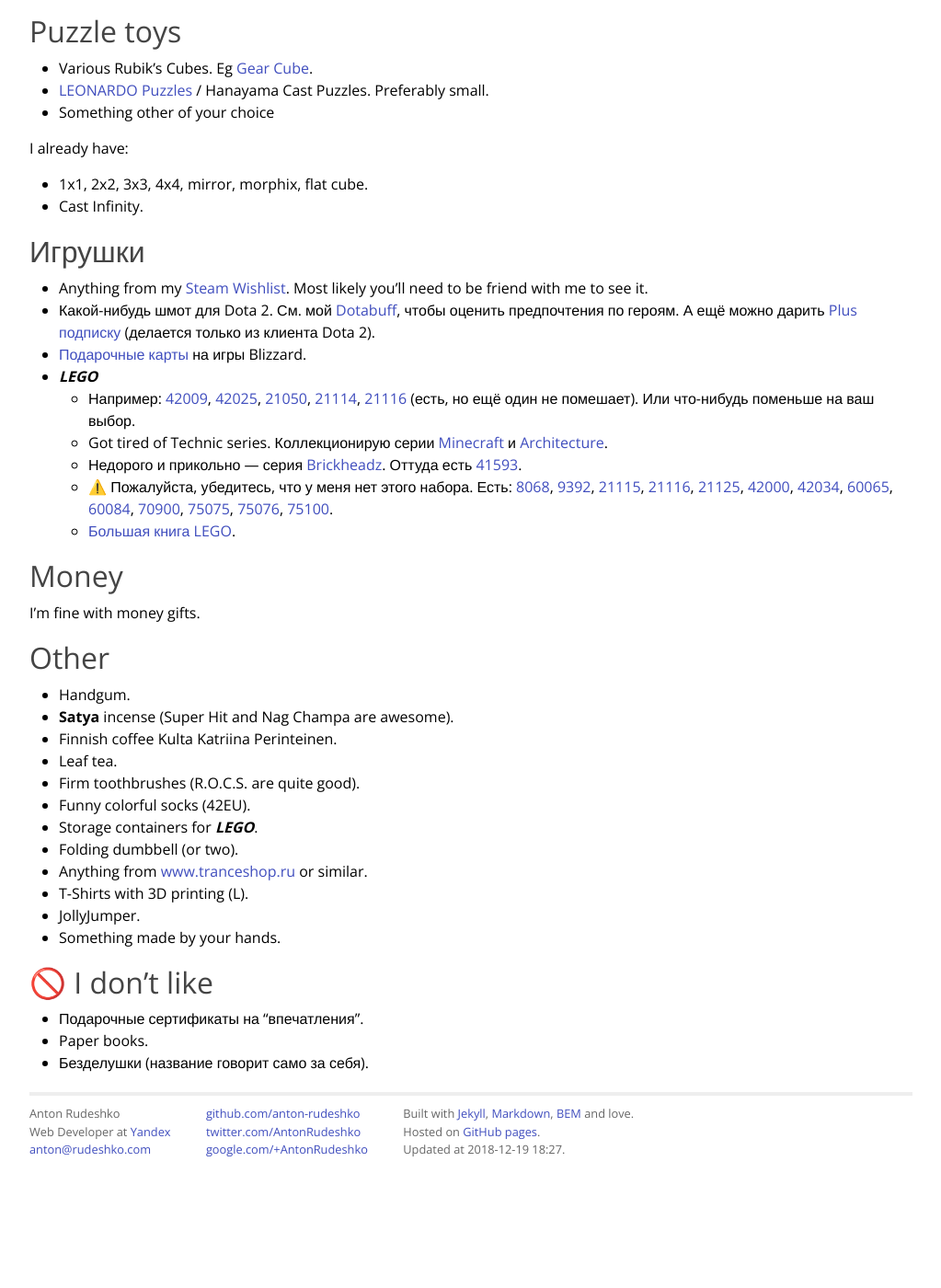
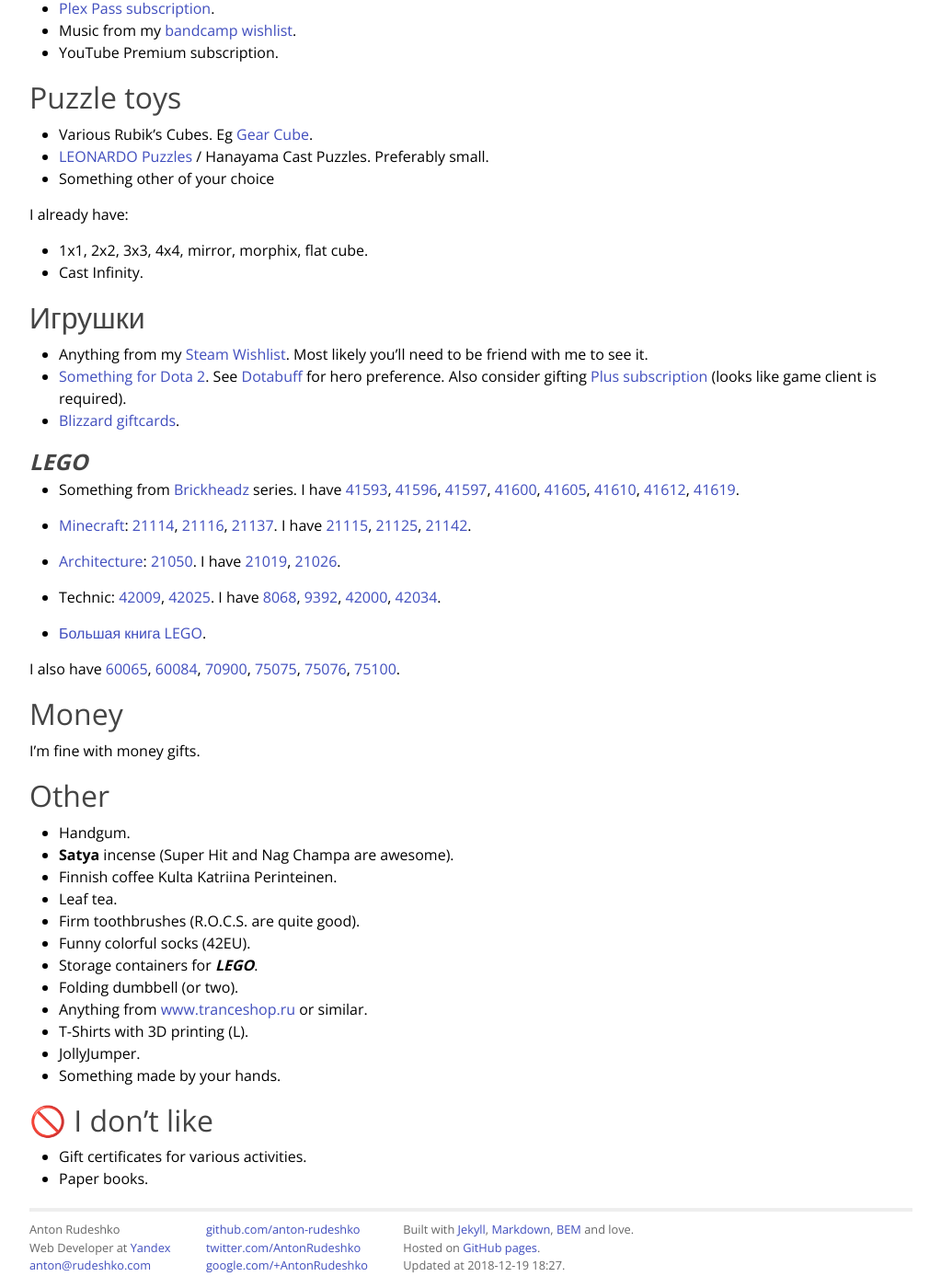
Before and after one commit to anton-rudeshko/anton-rudeshko.github.io, a Jekyll site: the page built from wishlist/index.md, in a window 1280 px wide and 1400 px high, scrolled down 873 px. Shown: the whole window at 92% size, without its empty margins (128-1151 px from the left). Built offline with Jekyll 4.4.1, drawn with Linux system fonts in a browser that asks for light colours; comment, search, counter and statistics services are not loaded; before the commit the page ends 2147 px from its top, so only the background shows below that; some of the changed text lies outside the part shown.

Commit message:
wishlist: big update
All in english.
Updated LEGO links to google.

```diff
--- a/wishlist/index.md
+++ b/wishlist/index.md
@@ -5,16 +5,19 @@ title: Anton Rudeshko Wishlist
 
 # Anton Rudeshko Wishlist
 
-*Last update at 7 Dec 2018.*
+*Last updated 8 December, 2018.*
 
 ## Hardware
 
 In descending order of preference:
 
-* [Yubikey 5 NFC][yubikey].
+* [WD Blue 2TB][wd-blue].
+* [Yubikey 5 NFC][yubikey] or USB-C. Previous version looks okay too.
 * Encrypted USB flash drive. Eg [iStorage datAshur Pro][encrypted-flash].
 * [DELL U2715H][dell] display.
-* Monitor headphones. Eg [Sennheiser HD 518][hd-518]
+* One more [HyperX Cloud II][hyperx2].
+* Space Gray/Silver MacBook Air 2018 (Core i7, 16GB).
+* Monitor headphones. Eg [Sennheiser HD 518][hd-518].
 * Amazon Kindle with screen light.
   * I'm not very good with those. Feel free to choose what you think is good.
 * [JBL Charge 3][jbl] or newer. Color doesn't matter.
@@ -67,43 +72,67 @@ I already have:
 ## Игрушки
 
   * Anything from my [Steam Wishlist][steam]. Most likely you'll need to be friend with me to see it.
-  * Какой-нибудь шмот для Dota 2. См. мой [Dotabuff][dotabuff], чтобы оценить предпочтения по героям. А ещё можно дарить [Plus подписку][dota2plus] (делается только из клиента Dota 2).
-  * [Подарочные карты][blizzard-giftcards] на игры Blizzard.
-  * ***LEGO***
-    * Например: [42009][42009], [42025][42025], [21050][21050], [21114][21114], [21116][21116] (есть, но ещё один не помешает). Или что-нибудь поменьше на ваш выбор.
-    * Got tired of Technic series. Коллекционирую серии [Minecraft][lego-minecraft] и [Architecture][lego-architecture].
-    * Недорого и прикольно — серия [Brickheadz][lego-brickheadz]. Оттуда есть [41593][41593].
-    * ⚠️ Пожалуйста, убедитесь, что у меня нет этого набора. Есть: [8068][8068], [9392][9392], [21115][21115], [21116][21116], [21125][21125], [42000][42000], [42034][42034], [60065][60065], [60084][60084], [70900][70900], [75075][75075], [75076][75076], [75100][75100].
-    * [Большая книга LEGO][lego-big].
+  * [Something for Dota 2][dota2-store]. See [Dotabuff][dotabuff] for hero preference. Also consider gifting [Plus subscription][dota2-plus] (looks like game client is required).
+  * [Blizzard giftcards][blizzard-giftcards].
 
 [steam]: http://steamcommunity.com/id/Tesla404/wishlist
+[dota2-store]: http://www.dota2.com/store/
 [dotabuff]: https://www.dotabuff.com/players/55714886
-[dota2plus]: https://www.dota2.com/plus
+[dota2-plus]: https://www.dota2.com/plus
 [blizzard-giftcards]: https://giftcards.blizzard.com/
 
-[8068]: https://shop.lego.com/en-US/Rescue-Helicopter-8068
-[9392]: https://shop.lego.com/en-US/Quad-Bike-9392
-[21050]: https://shop.lego.com/en-US/Studio-21050
-[21114]: https://shop.lego.com/en-US/The-Farm-21114
-[21115]: https://shop.lego.com/en-US/The-First-Night-21115
-[21116]: https://shop.lego.com/en-US/Crafting-Box-21116
-[21125]: https://shop.lego.com/en-US/The-Jungle-Tree-House-21125
-[42000]: https://shop.lego.com/en-US/Racer-42000
-[42009]: https://shop.lego.com/en-US/Mobile-Crane-MK-II-42009
-[42025]: https://shop.lego.com/en-US/Cargo-Plane-42025
-[42034]: https://shop.lego.com/en-US/Quad-Bike-42034
-[41593]: https://shop.lego.com/en-US/Captain-Jack-Sparrow-41593
-[60065]: https://shop.lego.com/en-US/ATV-Patrol-60065
-[60084]: https://shop.lego.com/en-US/Racing-Bike-Transporter-60084
-[70900]: https://shop.lego.com/en-US/The-Joker-Balloon-Escape-70900
-[75075]: https://shop.lego.com/en-US/AT-AT-75075
-[75076]: https://shop.lego.com/en-US/Republic-Gunship-75076
-[75100]: https://shop.lego.com/en-US/First-Order-Snowspeeder-75100
+### *LEGO*
+
+* Something from [Brickheadz][lego-brickheadz] series. I have [41593], [41596], [41597], [41600], [41605], [41610], [41612], [41619].
 
 [lego-brickheadz]: https://shop.lego.com/en-US/Brickheadz-sets
+[41593]: https://www.google.com/search?q=lego%20"41593"
+[41596]: https://www.google.com/search?q=lego%20"41596"
+[41597]: https://www.google.com/search?q=lego%20"41597"
+[41600]: https://www.google.com/search?q=lego%20"41600"
+[41605]: https://www.google.com/search?q=lego%20"41605"
+[41610]: https://www.google.com/search?q=lego%20"41610"
+[41612]: https://www.google.com/search?q=lego%20"41612"
+[41619]: https://www.google.com/search?q=lego%20"41619"
+
+* [Minecraft][lego-minecraft]: [21114], [21116], [21137]. I have [21115], [21125], [21142].
+
 [lego-minecraft]: https://shop.lego.com/en-US/Minecraft-ByTheme
+[21114]: https://www.google.com/search?q=lego%20"21114"
+[21115]: https://www.google.com/search?q=lego%20"21115"
+[21116]: https://www.google.com/search?q=lego%20"21116"
+[21125]: https://www.google.com/search?q=lego%20"21125"
+[21137]: https://www.google.com/search?q=lego%20"21137"
+[21142]: https://www.google.com/search?q=lego%20"21142"
+
+* [Architecture][lego-architecture]: [21050]. I have [21019], [21026].
+
 [lego-architecture]: https://shop.lego.com/en-US/Architecture-ByTheme
+[21019]: https://www.google.com/search?q=lego%20"21019"
+[21026]: https://www.google.com/search?q=lego%20"21026"
+[21050]: https://www.google.com/search?q=lego%20"21050"
+
+* Technic: [42009], [42025]. I have [8068], [9392], [42000], [42034].
+
+[8068]: https://www.google.com/search?q=lego%20"8068"
+[9392]: https://www.google.com/search?q=lego%20"9392"
+[42000]: https://www.google.com/search?q=lego%20"42000"
+[42009]: https://www.google.com/search?q=lego%20"42009"
+[42025]: https://www.google.com/search?q=lego%20"42025"
+[42034]: https://www.google.com/search?q=lego%20"42034"
+
+* [Большая книга LEGO][lego-big].
+
 [lego-big]: http://www.mann-ivanov-ferber.ru/books/paperbook/unofficial-lego-builders-guide/
+
+I also have [60065], [60084], [70900], [75075], [75076], [75100].
+
+[60065]: https://www.google.com/search?q=lego%20"60065"
+[60084]: https://www.google.com/search?q=lego%20"60084"
+[70900]: https://www.google.com/search?q=lego%20"70900"
+[75075]: https://www.google.com/search?q=lego%20"75075"
+[75076]: https://www.google.com/search?q=lego%20"75076"
+[75100]: https://www.google.com/search?q=lego%20"75100"
 
 ## Money
 
@@ -126,6 +155,5 @@ I'm fine with money gifts.
 
 ## 🚫 I don't like
 
-* Подарочные сертификаты на "впечатления".
+* Gift certificates for various activities.
 * Paper books.
-* Безделушки (название говорит само за себя).
```
Also changed, not shown: other parts of wishlist/index.md (+3 -1 lines).
